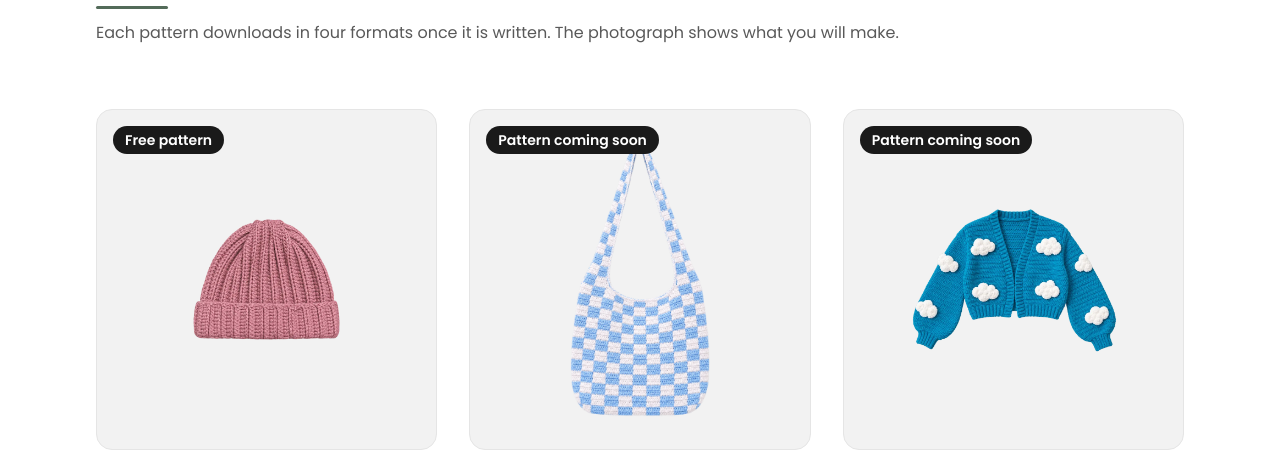
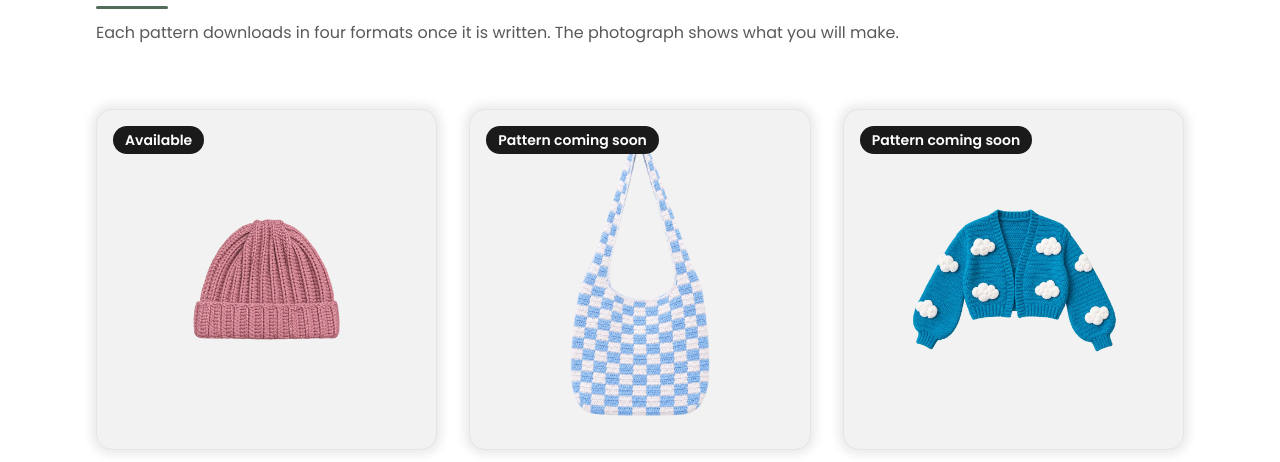
Before and after one commit to sakhirana/crochet-curio-website, a website: page crochet-curio/index.html in a window 1280 px wide. Shown: the part 961-1423 px from the top of the page. Drawn offline with Linux system fonts and the light colour scheme.

Commit message:
added drop shadow on the product cards

```diff
--- a/crochet-curio/assets/css/shop.css
+++ b/crochet-curio/assets/css/shop.css
@@ -50,6 +50,7 @@
   border-radius: var(--radius-l);
   overflow: hidden;
   margin-bottom: var(--space-l);
+  box-shadow: var(--shadow-l1);
 }
 .shop-card--feature .shop-card__media { aspect-ratio: 1 / 1; }
 .shop-card--tall    .shop-card__media { aspect-ratio: 1 / 1; }
--- a/crochet-curio/assets/js/i18n-hi.js
+++ b/crochet-curio/assets/js/i18n-hi.js
@@ -80,6 +80,7 @@ window.CC_LANG_HI = {
   "Each pattern downloads in four formats once it is written. The photograph shows what you will make.":
     "हर पैटर्न लिखे जाने के बाद चार फ़ॉर्मेट में डाउनलोड होता है। फ़ोटो दिखाती है कि आप क्या बनाएँगे।",
   "Free pattern": "मुफ़्त पैटर्न",
+  "Available": "उपलब्ध",
   "Pattern coming soon": "पैटर्न जल्द आ रहा है",
   "This pattern is not written up yet, so there is nothing to buy. The photograph shows the finished piece.":
     "यह पैटर्न अभी लिखा नहीं गया है, इसलिए अभी खरीदने के लिए कुछ नहीं है। फ़ोटो तैयार पीस दिखाती है।",
--- a/crochet-curio/index.html
+++ b/crochet-curio/index.html
@@ -96,7 +96,7 @@
 
       <ul class="shop-grid">        <li class="shop-card shop-card--normal">
           <div class="shop-card__media">
-            <span class="shop-card__badge">Free pattern</span>
+            <span class="shop-card__badge">Available</span>
             <img src="assets/img/beanie.webp" alt="Dusty pink crochet beanie, ribbed all over, with a deep turned-up brim." width="1000" height="1000" loading="eager" fetchpriority="high">
           </div>
           <h3><a href="product-beanie.html">Rosie Beanie</a></h3>
```
